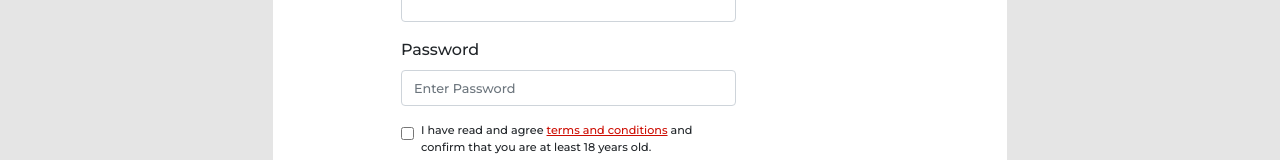
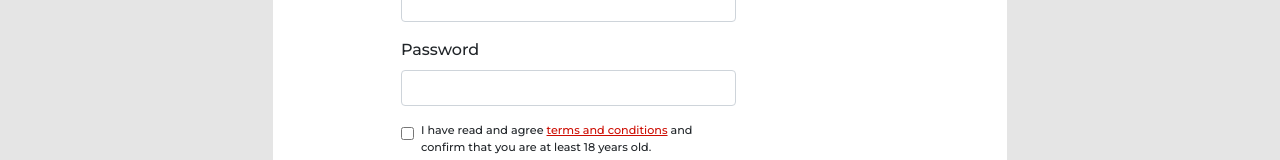
Before and after one commit to CodeAddictx10/Reg-Login, a Vue app: page / in a window 1280 px wide. Shown: the part 536-696 px from the top of the page. Built offline with nearby package versions, Linux system fonts and the light colour scheme.

Commit message:
first commit

```diff
--- a/src/views/Auth.vue
+++ b/src/views/Auth.vue
@@ -61,7 +61,6 @@
                                 type="password"
                                 v-model="password"
                                 class="form-control"
-                                placeholder="Enter Password"
                             />
                         </div>
 
```
